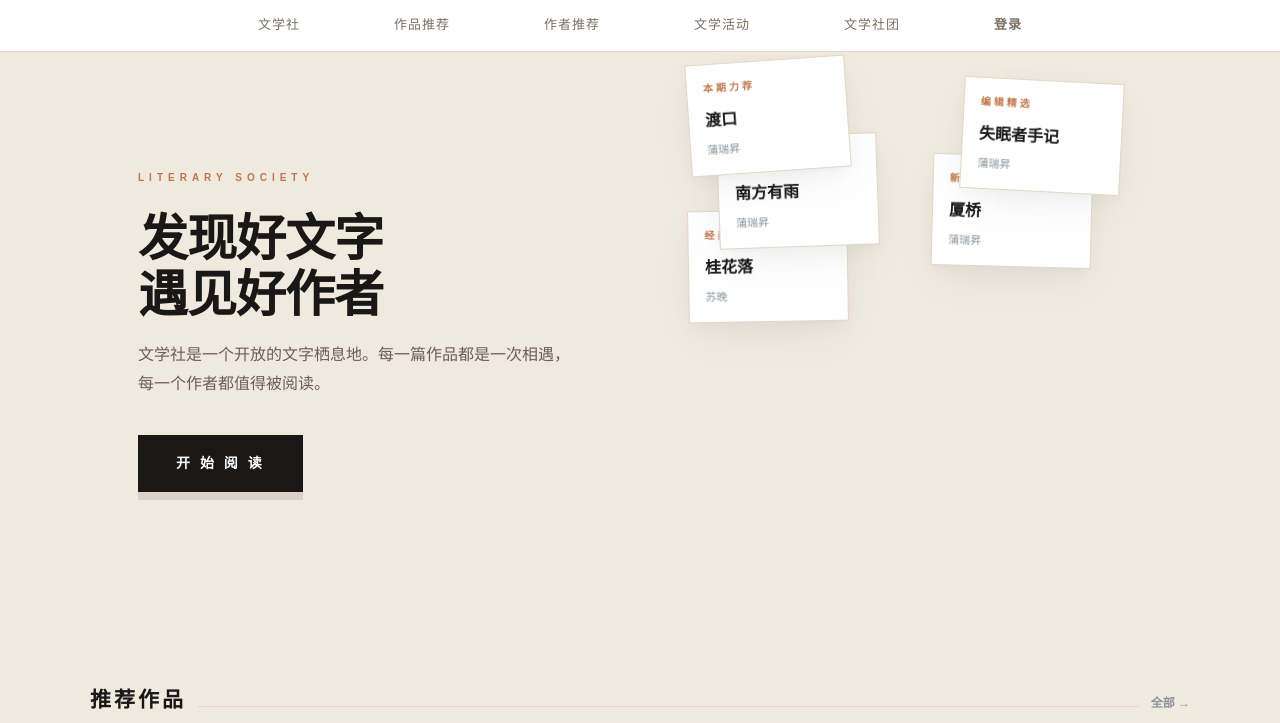
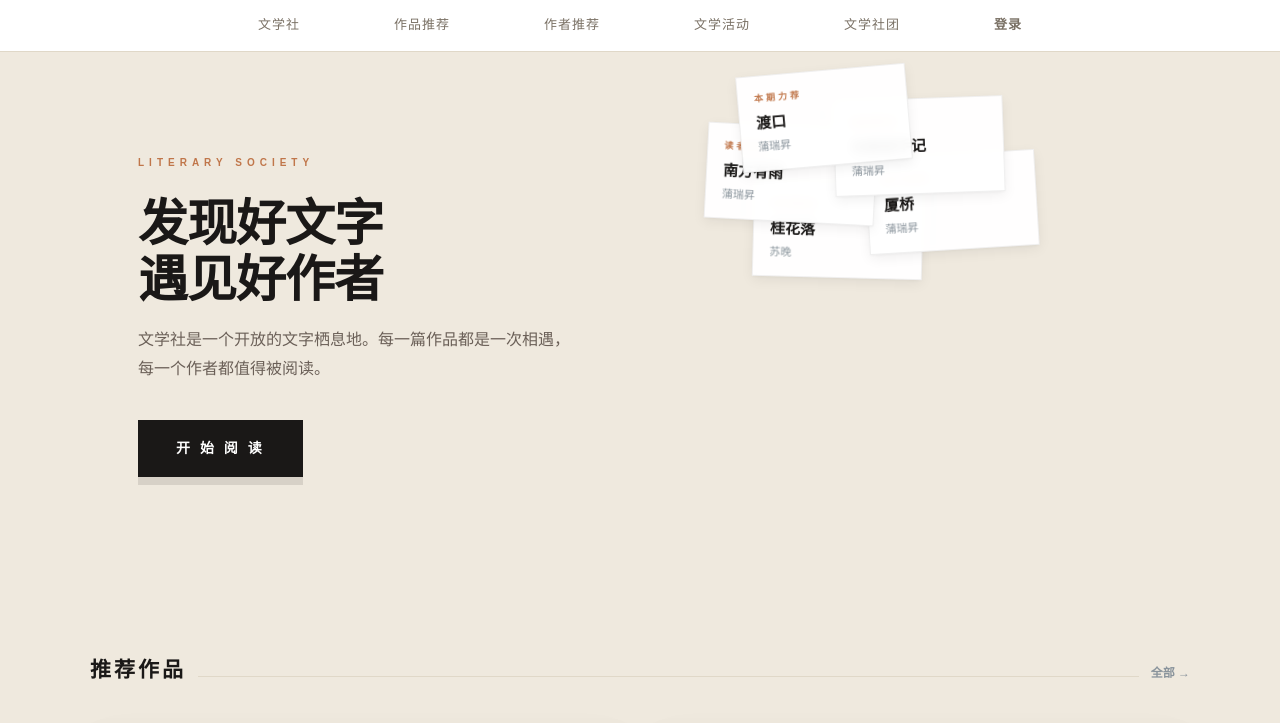
Before and after one commit to kker-5533/writer-site, an Astro site: page / in a window 1280 px wide. Shown: the top 723 px of the page. Built offline with nearby package versions, Linux system fonts and the light colour scheme; Astro itself is replaced by a stand-in of ours.

Commit message:
重排: Hero卡片扇形瀑布层叠+统一偏左分布

```diff
--- a/src/pages/index.astro
+++ b/src/pages/index.astro
@@ -141,30 +141,28 @@ const recommendedAuthors = users.filter((u: any) => u.recommended && u.status ==
   }
   .cta-btn:hover { transform: translateY(2px); box-shadow: 0 4px 0 rgba(0,0,0,.1); }
 
-  .hero-cards { position: relative; height: 520px; margin-top: -20px; }
+  .hero-cards { position: relative; height: 480px; margin-top: -10px; }
   .hc {
-    position: absolute; background: rgba(255,255,255,.95); backdrop-filter: blur(4px);
-    padding: 14px 16px; border: 1px solid var(--border);
-    width: 160px; cursor: pointer; transition: transform .5s cubic-bezier(.25,.1,.25,1),box-shadow .5s;
-    text-decoration: none; color: inherit; font-size: 11px;
+    position: absolute; background: rgba(255,255,255,.94); backdrop-filter: blur(6px);
+    padding: 14px 16px; border: 1px solid rgba(0,0,0,.06);
+    width: 170px; cursor: pointer; transition: transform .6s cubic-bezier(.22,.61,.36,1),box-shadow .6s,z-index .6s;
+    text-decoration: none; color: inherit;
+    box-shadow: 0 1px 3px rgba(0,0,0,.04), 0 4px 12px rgba(0,0,0,.06);
   }
-  .hc:hover { z-index: 20 !important; box-shadow: 0 8px 32px rgba(0,0,0,.15) !important; transform: rotate(0deg) scale(1.08) !important; }
-  .hc h3 { font-size: 13px; margin-bottom: 2px; }
-  .hc-tag { font-size: 9px; letter-spacing: 2px; margin-bottom: 4px; }
-  .hc-author { font-size: 10px; }
-  /* 7 张卡片——层叠分布 */
-  .hc1 { top: 0; left: 20px; z-index: 7; transform: rotate(-4deg); box-shadow: var(--shadow-md); }
-  .hc2 { top: 20px; right: 20px; z-index: 6; transform: rotate(3deg); box-shadow: var(--shadow-md); }
-  .hc3 { top: 75px; left: 50px; z-index: 5; transform: rotate(-2deg); box-shadow: var(--shadow-md); }
-  .hc4 { top: 95px; right: 50px; z-index: 4; transform: rotate(1.5deg); box-shadow: var(--shadow-md); }
-  .hc5 { top: 150px; left: 20px; z-index: 3; transform: rotate(-1deg); box-shadow: var(--shadow-md); }
-  .hc6 { top: 170px; right: 20px; z-index: 2; transform: rotate(2.5deg); box-shadow: var(--shadow-md); }
-  .hc7 { top: 225px; left: 50%; transform: translateX(-50%) rotate(0.5deg); z-index: 1; box-shadow: var(--shadow-md); }
-  .hc-tag { font-size: 10px; font-weight: 700; letter-spacing: 3px; color: var(--accent); margin-bottom: 8px; display: block; }
-  .hc h3 { font-size: 16px; font-weight: 700; margin-bottom: 4px; color: var(--navy); }
+  .hc:hover { z-index: 20 !important; box-shadow: 0 8px 40px rgba(0,0,0,.15) !important; transform: rotate(0deg) translateY(-6px) scale(1.06) !important; }
+  .hc-tag { font-size: 9px; font-weight: 700; letter-spacing: 3px; color: var(--accent); margin-bottom: 6px; display: block; }
+  .hc h3 { font-size: 15px; font-weight: 700; margin-bottom: 3px; color: var(--navy); line-height: 1.3; }
   .hc a { text-decoration: none; color: inherit; }
   .hc-author { font-size: 11px; color: var(--text-light); }
-  .hc-excerpt { font-size: 12px; line-height: 1.6; color: var(--text-mid); margin-top: 8px; }
+
+  /* 7张卡片——扇形瀑布层叠 */
+  .hc1 { top: 0; left: 15%; z-index: 7; transform: rotate(-5deg); }
+  .hc2 { top: 28px; left: 35%; z-index: 6; transform: rotate(-2deg); }
+  .hc3 { top: 56px; left: 8%; z-index: 5; transform: rotate(3deg); }
+  .hc4 { top: 84px; left: 42%; z-index: 4; transform: rotate(-3.5deg); }
+  .hc5 { top: 112px; left: 18%; z-index: 3; transform: rotate(1.5deg); }
+  .hc6 { top: 140px; left: 38%; z-index: 2; transform: rotate(-1deg); }
+  .hc7 { top: 170px; left: 25%; z-index: 1; transform: rotate(2.5deg); }
 
   /* ===== 通用区域 ===== */
   .sec { padding: 40px 48px; }
```
